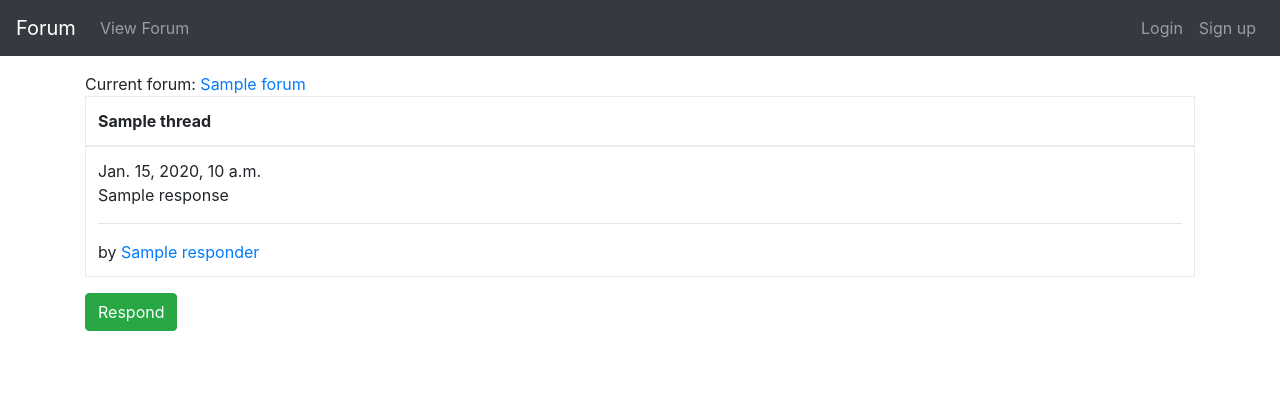
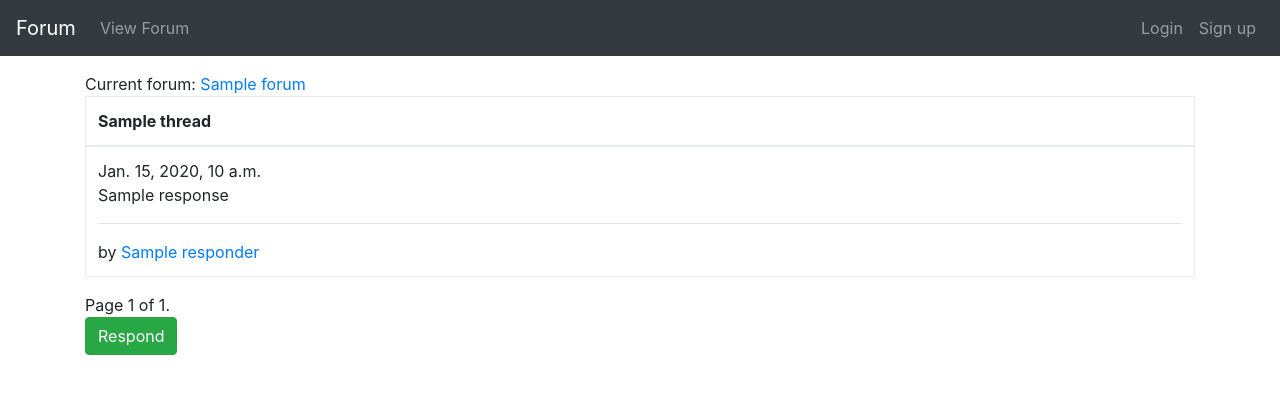
Before and after one commit to tropical32/django-forum, a Django app: template forumapp/templates/forumapp/thread.html in a window 1280 px wide. Shown: the top 394 px of the page. Run offline with Django 3.2, Linux system fonts and the light colour scheme; the template is opened without the code that fills it: most values are stand-ins (such as "Sample title", 1, 10 or a date in 2020); some libraries are stand-ins or nearby versions.

Commit message:
Added pagination to thread responses (10 per page) * Added pagination navbar at the bottom of the thread * Body tag has a bottom padding of 2 rem

```diff
--- a/forumapp/static/forumapp/css/style.css
+++ b/forumapp/static/forumapp/css/style.css
@@ -11,3 +11,7 @@ nav {
 .clickable-row:hover {
     background-color: #eee;
 }
+
+body {
+    padding-bottom: 2rem;
+}
--- a/forumapp/templates/forumapp/base.html
+++ b/forumapp/templates/forumapp/base.html
@@ -53,6 +53,8 @@
     {% block content %}
     {% endblock %}
 </div>
+
+
 <script src="https://code.jquery.com/jquery-3.2.1.slim.min.js"
         integrity="sha384-KJ3o2DKtIkvYIK3UENzmM7KCkRr/rE9/Qpg6aAZGJwFDMVNA/GpGFF93hXpG5KkN"
         crossorigin="anonymous"></script>
--- a/forumapp/templates/forumapp/thread.html
+++ b/forumapp/templates/forumapp/thread.html
@@ -46,6 +46,23 @@
 {% else %}
 <div>The requested thread is non-existent on this forum.</div>
 {% endif %}
+<div class="pagination">
+    <span class="step-links">
+        {% if response_list.has_previous %}
+        <a href="?page=1">&laquo; first</a>
+        <a href="?page={{ response_list.previous_page_number }}">previous</a>
+        {% endif %}
+
+        <span class="current">
+            Page {{ response_list.number }} of {{ response_list.paginator.num_pages }}.
+        </span>
+
+        {% if response_list.has_next %}
+        <a href="?page={{ response_list.next_page_number }}">next</a>
+        <a href="?page={{ response_list.paginator.num_pages }}">last &raquo;</a>
+        {% endif %}
+    </span>
+</div>
 <a href="{% url 'respond-thread' thread.forum.id thread.id %}"
    class="btn btn-success" role="button">Respond</a>
 {% if can_delete_thread %}
--- a/forumapp/urls.py
+++ b/forumapp/urls.py
@@ -31,6 +31,7 @@ urlpatterns = [
     path(
         'forum/<int:fpk>/thread/<int:tpk>',
         views.thread_view,
+        # views.ThreadResponseListView.as_view(),
         name='thread-view'
     ),
     path(
```
Also changed, not shown: forumapp/views.py (+41 -0 lines), db.sqlite3.
